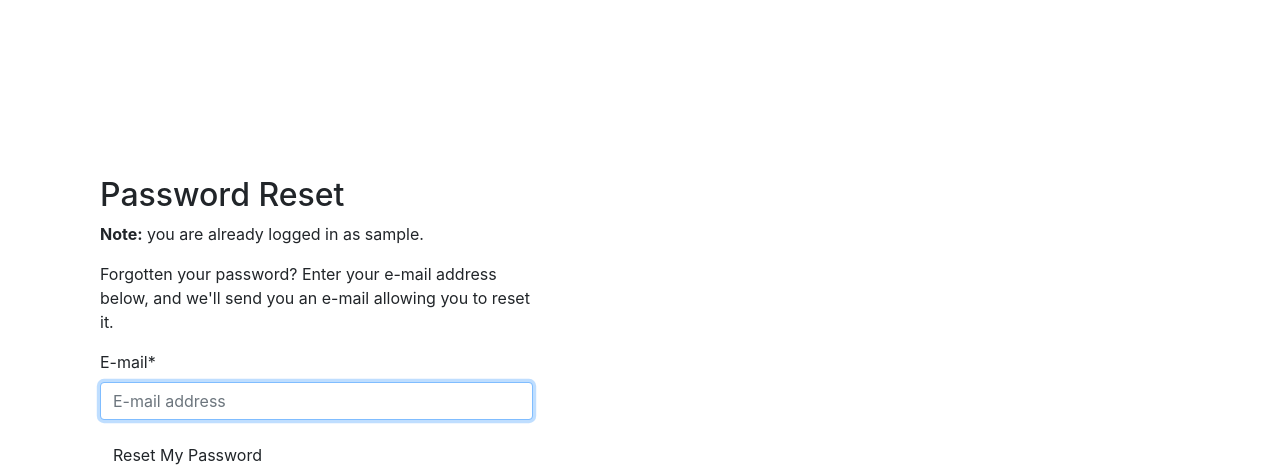
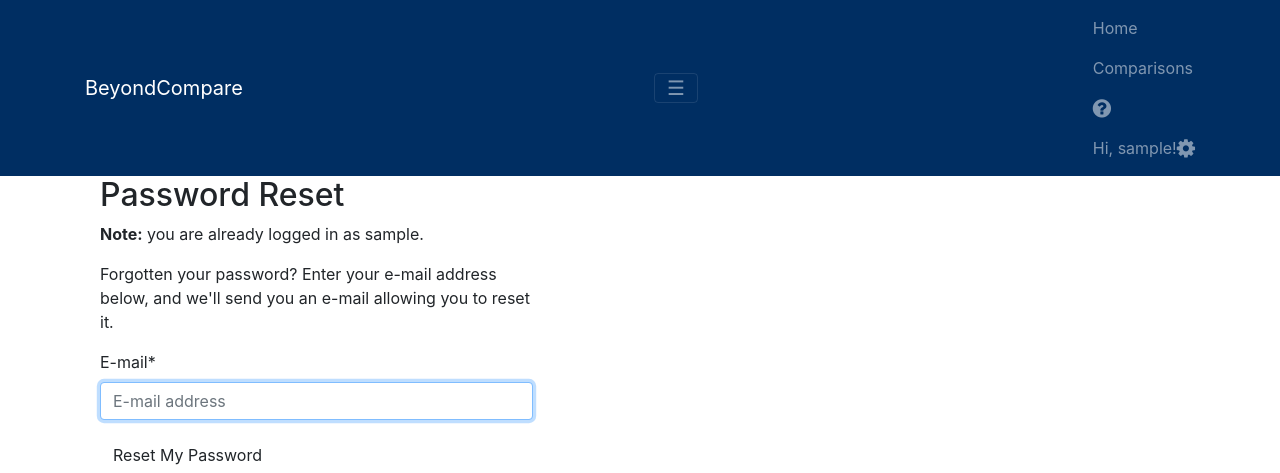
Before and after one commit to EricZaporzan/compare, a Django app: page /accounts/password/reset/ in a window 1280 px wide, after a click that opens the changed part. Shown: the top 473 px of the page. Run offline with Django 3.2, Linux system fonts and the light colour scheme; the visitor is signed in with stand-in values (Sample User, id 1); parts of the project's set-up code (start-up, migrations or seed data) failed here and were passed over; some libraries are stand-ins or nearby versions.

Commit message:
Tweaking navbar to look good when collapsed.

```diff
--- a/compare/static/css/project.css
+++ b/compare/static/css/project.css
@@ -36,3 +36,23 @@
 [hidden][style="display: block;"] {
   display: block !important;
 }
+
+/* standard navbar */
+@media (min-width: 768px) {
+  .show-collapse {
+    display: none;
+  }
+  .show-uncollapse {
+    display: inline;
+  }
+}
+
+/* mobile navbar */
+@media (max-width: 767px) {
+  .show-collapse {
+    display: inline;
+  }
+  .show-uncollapse {
+    display: none;
+  }
+}
--- a/compare/templates/base.html
+++ b/compare/templates/base.html
@@ -31,7 +31,7 @@
   <body>
 
     <div class="m-b">
-      <nav class="navbar navbar-dark navbar-static-top bg-inverse">
+      <nav class="navbar navbar-dark navbar-static-top bg-inverse" style="background-color: #002E62;">
         <div class="container">
           <a class="navbar-brand" href="/">BeyondCompare</a>
           <button type="button" class="navbar-toggler hidden-sm-up pull-xs-right" data-toggle="collapse" data-target="#bs-navbar-collapse-1">
@@ -48,14 +48,14 @@
                 <a class="nav-link" href="{% url 'comparisons:home' %}">Comparisons</a>
               </li>
             </ul>
-
+            <span class="show-collapse"><hr /></span>
             <ul class="nav navbar-nav pull-xs-right">
               <li class="nav-item">
-                <a class="nav-link" href="{% url 'about' %}" title="About"><i class="fa fa-question-circle fa-lg"></i></a>
+                <a class="nav-link" href="{% url 'about' %}" title="About"><span class="show-collapse m-r-1">About</span><i class="fa fa-question-circle fa-lg"></i></a>
               </li>
               {% if request.user.is_authenticated %}
                 <li class="nav-item">
-                  <a class="nav-link" href="{% url 'users:detail' request.user.username  %}" title="Settings"><span class="m-r-1">Hi, {{ request.user.username }}!</span><i class="fa fa-cog fa-lg"></i></a>
+                  <a class="nav-link" href="{% url 'users:detail' request.user.username  %}" title="Settings"><span class="show-collapse m-r-1">Settings</span><span class="show-uncollapse m-r-1">Hi, {{ request.user.username }}!</span><i class="fa fa-cog fa-lg"></i></a>
                 </li>
                 <!--<li class="nav-item">
                   <a class="nav-link" href="{% url 'account_logout' %}">{% trans "Logout" %}</a>
```
